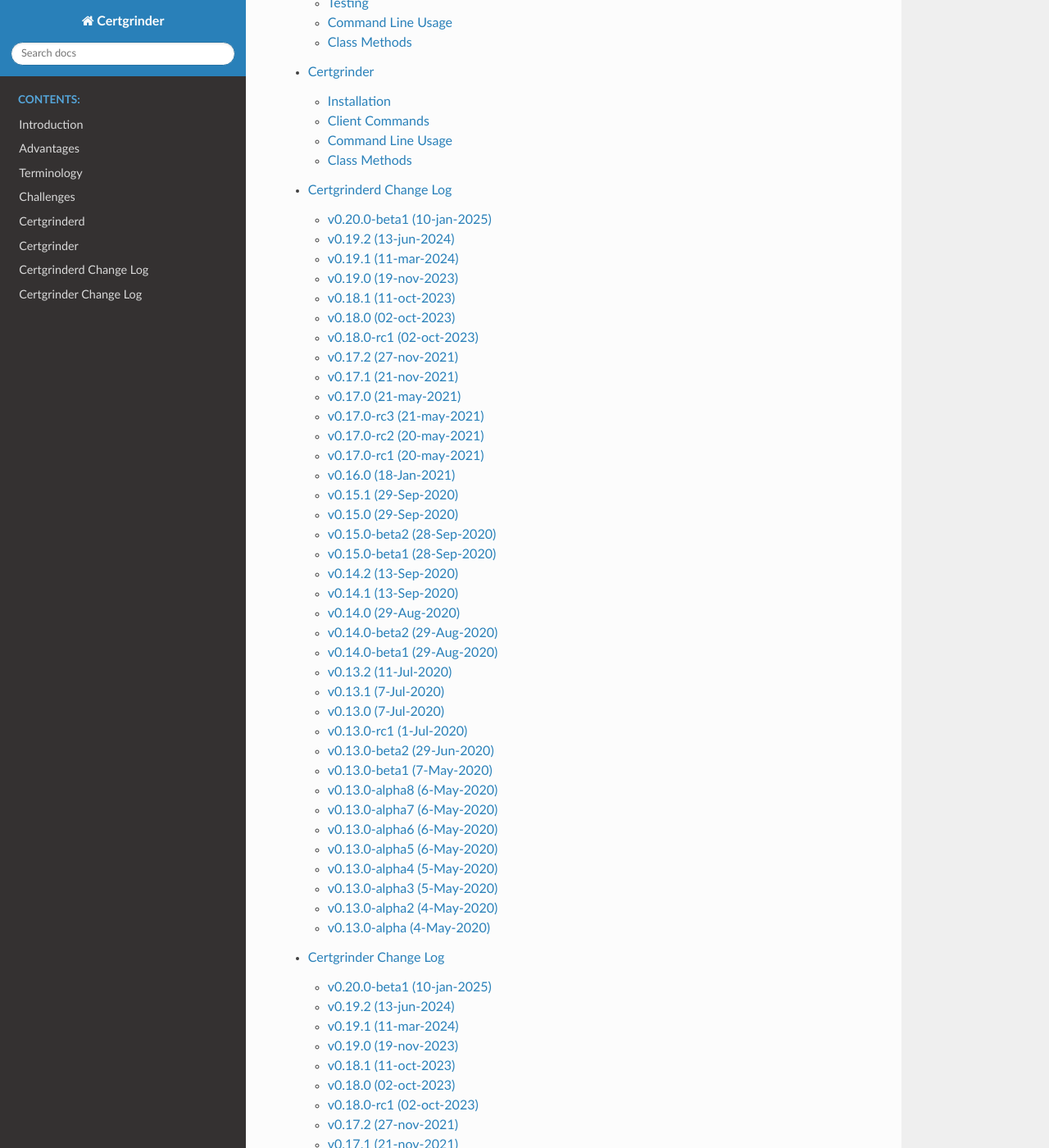
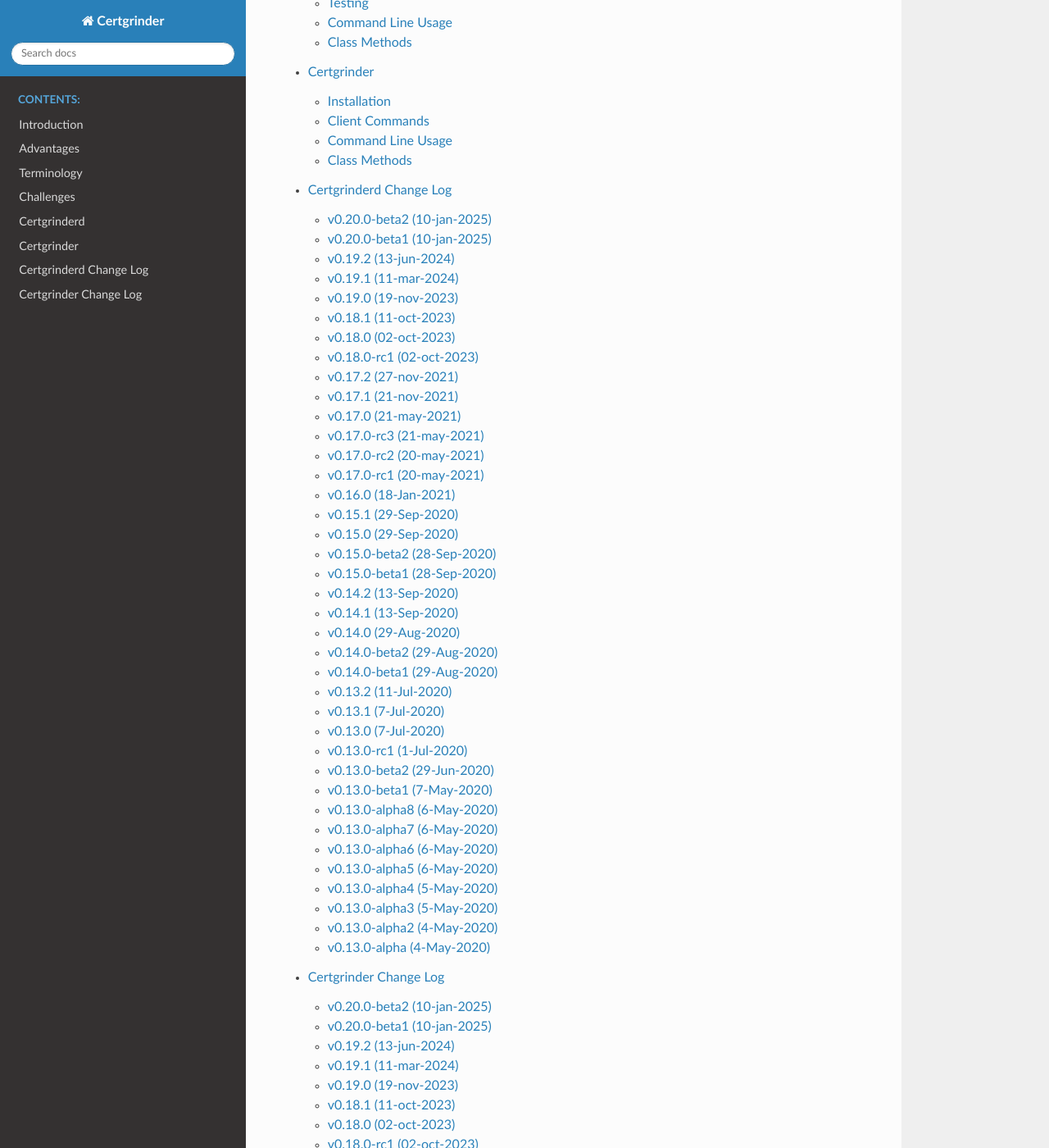
Before and after one commit to tykling/certgrinder, a Sphinx documentation site: the page built from docs/index.rst, in a window 1280 px wide and 1400 px high, scrolled down 588 px. Shown: the whole window at 82% size. Built offline with Sphinx 7.4.7 and the Read the Docs theme 3.1.0, drawn with Linux system fonts in a browser that asks for light colours.

Commit message:
update CHANGELOG

```diff
--- a/docs/certgrinder-changelog.rst
+++ b/docs/certgrinder-changelog.rst
@@ -8,6 +8,14 @@
 All notable changes to ``certgrinder`` will be documented in this file.
 
 This project adheres to `Semantic Versioning <http://semver.org/>`__.
+
+v0.20.0-beta2 (10-jan-2025)
+---------------------------
+
+Added
+~~~~~
+- New github action to publish to PyPi using trusted publisher
+
 
 v0.20.0-beta1 (10-jan-2025)
 ---------------------------
--- a/docs/certgrinderd-changelog.rst
+++ b/docs/certgrinderd-changelog.rst
@@ -8,6 +8,14 @@
 All notable changes to ``certgrinderd`` will be documented in this file.
 
 This project adheres to `Semantic Versioning <http://semver.org/>`__.
+
+v0.20.0-beta2 (10-jan-2025)
+---------------------------
+
+Added
+~~~~~
+- New github action to publish to PyPi using trusted publisher
+
 
 v0.20.0-beta1 (10-jan-2025)
 ---------------------------
```
